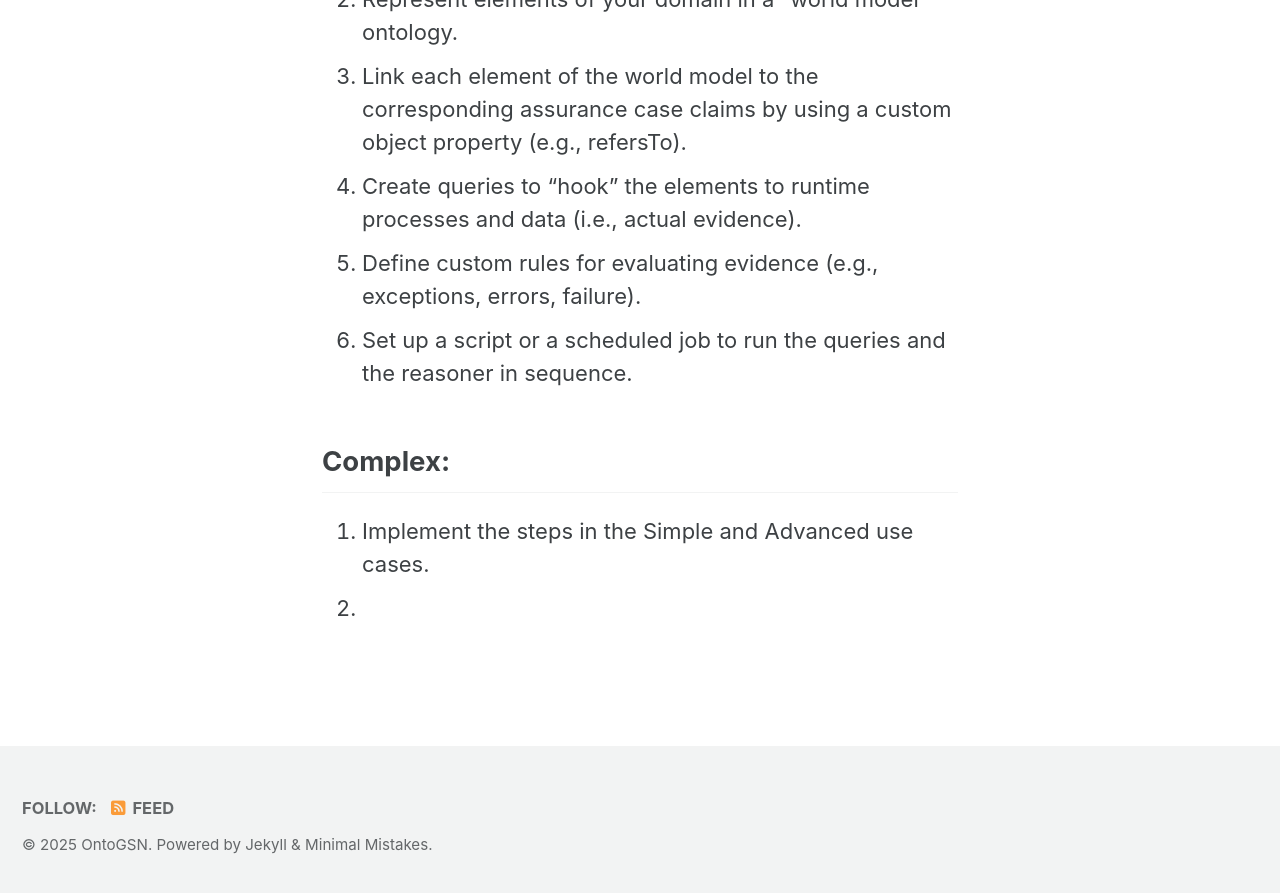
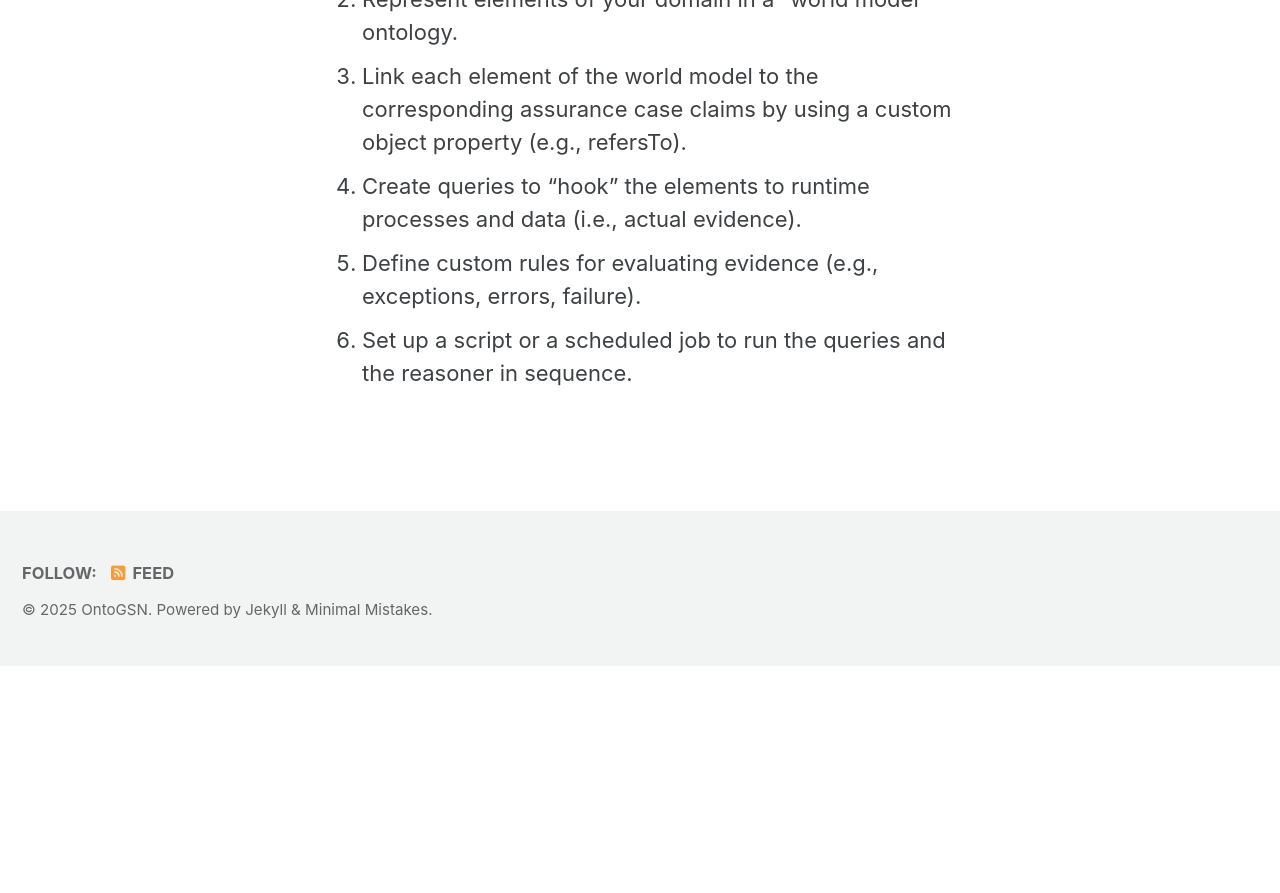
Before and after one commit to fortiss/OntoGSN, a Jekyll site: the page built from docs/_pages/tutorial.md, in a window 1280 px wide and 900 px high, scrolled down 1425 px. Shown: the top 893 px of the window. Built offline with Jekyll 4.4.1, drawn with Linux system fonts in a browser that asks for light colours; cached includes are drawn as plain includes; after the commit the page ends 2091 px from its top, so only the background shows below that.

Commit message:
small improvements to the text

```diff
--- a/docs/_pages/tutorial.md
+++ b/docs/_pages/tutorial.md
@@ -30,7 +30,3 @@ Note: Depending on the chosen editor, you can edit the ontology manually in the
 4. Create queries to "hook" the elements to runtime processes and data (i.e., actual evidence).
 5. Define custom rules for evaluating evidence (e.g., exceptions, errors, failure).
 6. Set up a script or a scheduled job to run the queries and the reasoner in sequence.
-
-## Complex:
-1. Implement the steps in the Simple and Advanced use cases.
-2.
--- a/docs/index.html
+++ b/docs/index.html
@@ -41,7 +41,7 @@ header:
 
     <p>Many thanks to: </p>
     <ul>
-        <li> Prof. Dr. Barbara Gallina, Ingmar Kessler and Dian Balta for contributions;</li>
+        <li> Barbara Gallina (Mälardalen University, Sweden), Ingmar Kessler (fortiss, Germany) and Dian Balta (fortiss, Germany) for contributions;</li>
         <li> Yannick Landeck and Radouane Bouchekir for early reviews;</li>
         <li> Will Franks and Adelard (part of NCC Group) for providing access to ASCE (academic license);</li>
         <li> Damir Safin and Jule Hendricks for technical support.</li>
```
